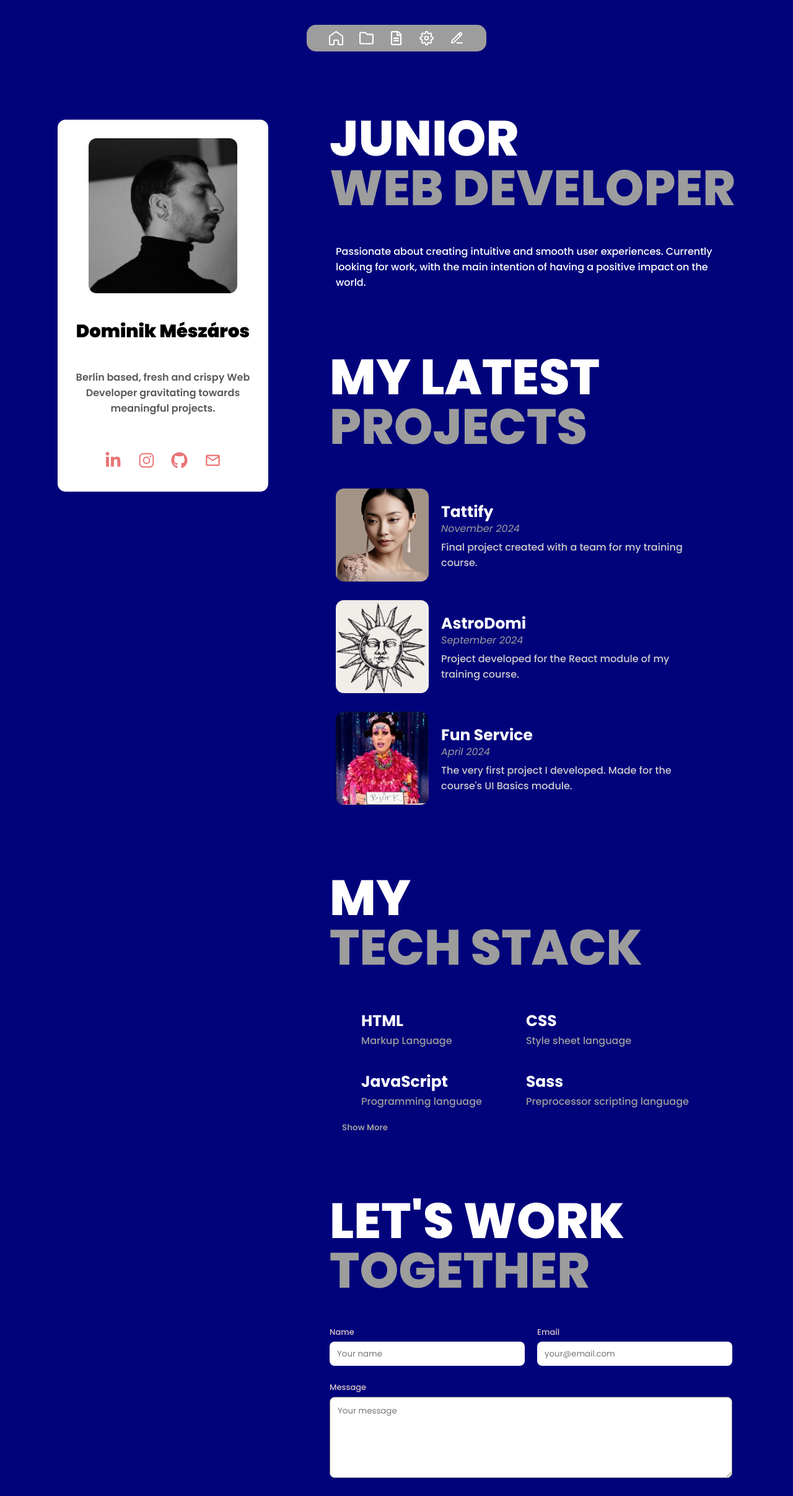
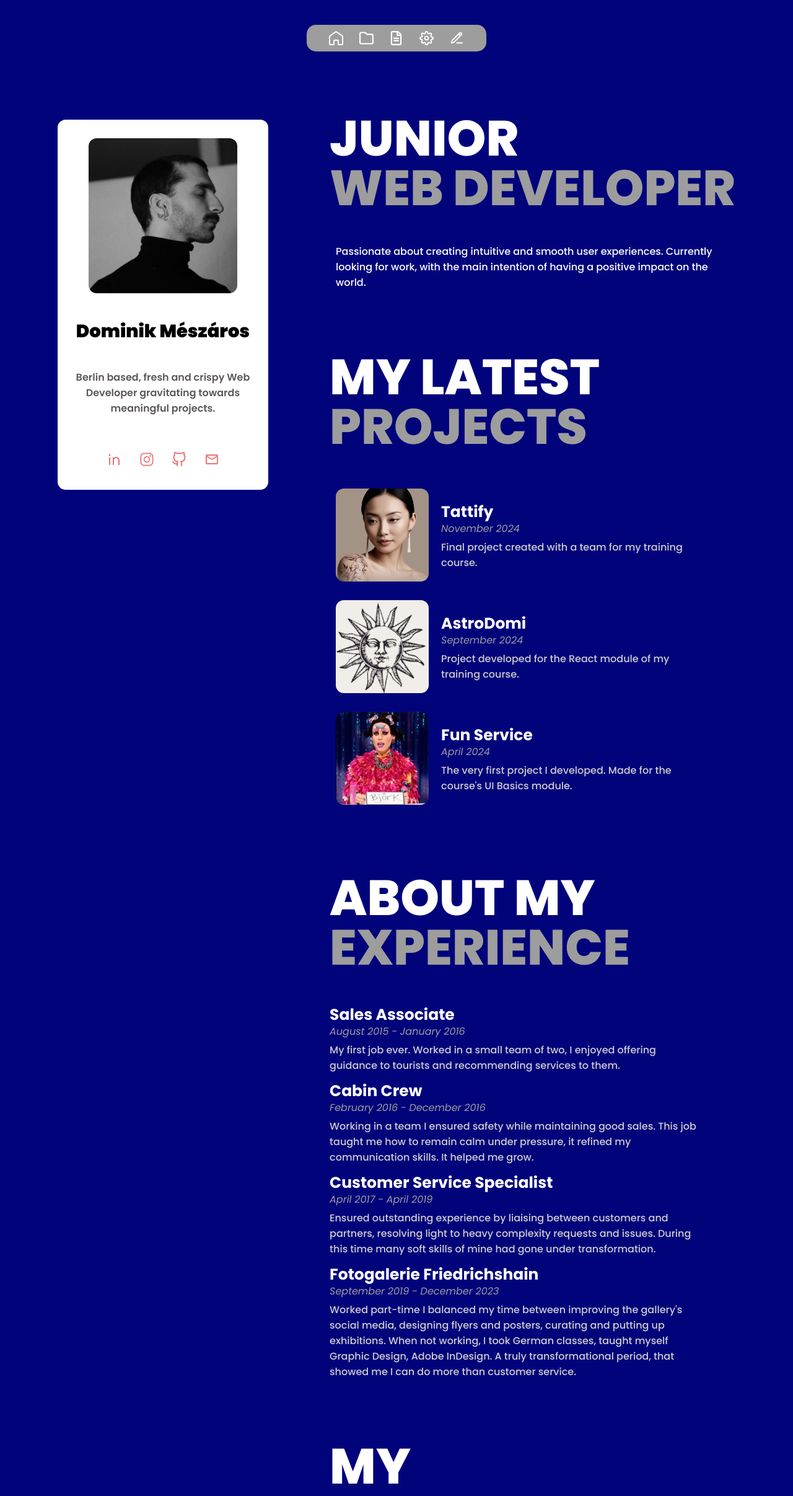
Before and after one commit to Domszilu/portfolio, a React (Vite) app in the folder frontend/: page / in a window 1280 px wide. Shown: the top 2413 px of the page at 62% size. Built offline with nearby package versions, Linux system fonts and the light colour scheme; some icons are missing.

Commit message:
started working on experiences

```diff
--- /dev/null
+++ b/frontend/src/components/Experience/Experience.jsx
@@ -0,0 +1,41 @@
+import React from "react";
+import { useLocation } from "react-router";
+import { MainHeading } from "../../pages/Styles";
+import {
+    ProjectContainer,
+    ProjectsMainContainer,
+} from "../Projects/StyledProjects";
+import experiences from "../../data/experience";
+
+const Experience = () => {
+    // get current route/endpoint
+    const location = useLocation();
+    return (
+        <>
+            {location.pathname !== "/experience" && (
+                <>
+                    <MainHeading>
+                        About My <span>Experience</span>
+                    </MainHeading>
+                    <ProjectsMainContainer>
+                        {experiences.map((experience, index) => (
+                            <ProjectContainer key={index}>
+                                <div className="project-description-container">
+                                    <h3>{experience.position}</h3>
+                                    <p className="created-at">
+                                        {experience.year}
+                                    </p>
+                                    <p className="project-description">
+                                        {experience.description}
+                                    </p>
+                                </div>
+                            </ProjectContainer>
+                        ))}
+                    </ProjectsMainContainer>
+                </>
+            )}
+        </>
+    );
+};
+
+export default Experience;
--- a/frontend/src/components/NameCard/NameCard.jsx
+++ b/frontend/src/components/NameCard/NameCard.jsx
@@ -1,9 +1,9 @@
 import React from "react";
 import { StyledCardContainer } from "./NameCardStyles";
 import Image from "../../assets/profile-image.jpg";
-import { FaLinkedinIn } from "react-icons/fa";
+import { RiLinkedinLine } from "react-icons/ri";
 import { IoLogoInstagram } from "react-icons/io5";
-import { FaGithub } from "react-icons/fa";
+import { FiGithub } from "react-icons/fi";
 import { MdOutlineMailOutline } from "react-icons/md";
 
 const NameCard = () => {
@@ -22,7 +22,7 @@ const NameCard = () => {
                         target="_blank"
                         rel="noopener noreferrer"
                     >
-                        <FaLinkedinIn />
+                        <RiLinkedinLine />
                     </a>
                     <a
                         href="https://www.instagram.com/dominik_andras/"
@@ -36,7 +36,7 @@ const NameCard = () => {
                         target="_blank"
                         rel="noopener noreferrer"
                     >
-                        <FaGithub />
+                        <FiGithub />
                     </a>
                     <a href="mailto:m.dominik.andras@gmail.com">
                         <MdOutlineMailOutline />
--- a/frontend/src/components/NameCard/NameCardStyles.js
+++ b/frontend/src/components/NameCard/NameCardStyles.js
@@ -49,8 +49,8 @@ export const StyledCardContainer = styled.div`
         margin-top: 1rem;
 
         svg {
-            height: 4.3rem;
-            width: 4.3rem;
+            height: 4rem;
+            width: 4rem;
             cursor: pointer;
             color: rgb(234, 116, 116);
             transition: 0.5s;
--- a/frontend/src/data/experience.js
+++ b/frontend/src/data/experience.js
@@ -1,4 +1,4 @@
-const experience = [
+const experiences = [
     {
         company: "We Love Budapest",
         position: "Sales Associate",
@@ -25,6 +25,8 @@ const experience = [
         position: "Fotogalerie Friedrichshain ",
         description:
             "Worked part-time I balanced my time between improving the gallery's social media, designing flyers and posters, curating and putting up exhibitions. When not working, I took German classes, taught myself Graphic Design, Adobe InDesign. A truly transformational period, that showed me I can do more than customer service.",
-        year: "April 2017 - April 2019",
+        year: "September 2019 - December 2023",
     },
 ];
+
+export default experiences;
--- a/frontend/src/pages/Home.jsx
+++ b/frontend/src/pages/Home.jsx
@@ -1,4 +1,5 @@
 import Contact from "../components/Contact/Contact.jsx";
+import Experience from "../components/Experience/Experience.jsx";
 import Footer from "../components/Footer/Footer.jsx";
 import Hero from "../components/Hero/Hero.jsx";
 import NameCard from "../components/NameCard/NameCard.jsx";
@@ -19,6 +20,7 @@ const Home = () => {
                     <Wrapper>
                         <Hero />
                         <Projects />
+                        <Experience />
                         <TechStack />
                         <Contact />
                     </Wrapper>
```
Also changed, not shown: 1 other file (tests, documents, lock files or other folders).
